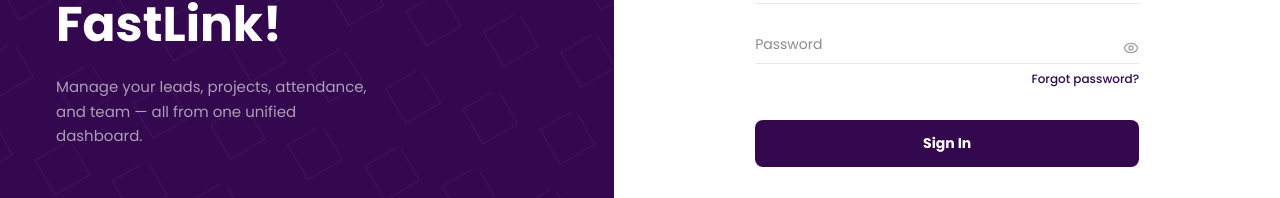
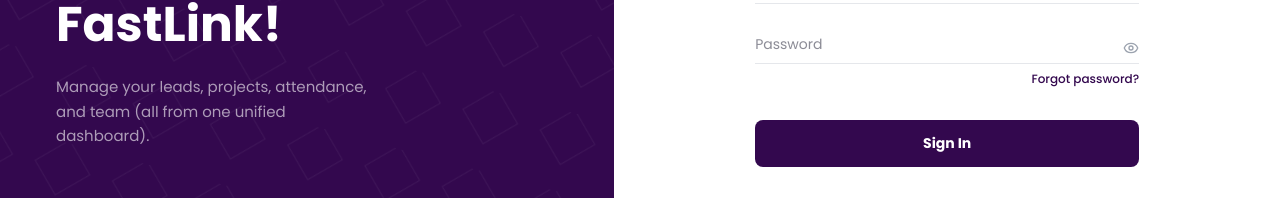
Before and after one commit to P23-Africa-Dev/fastlink-saas, a Next.js app: page / in a window 1280 px wide. Shown: the part 372-570 px from the top of the page. Built offline with nearby package versions, Linux system fonts and the light colour scheme; no server answers.

Commit message:
update text

```diff
--- a/app/page.tsx
+++ b/app/page.tsx
@@ -33,11 +33,11 @@
   const router = useRouter();
   const setAuth = useAuthStore((s) => s.setAuth);
 
-  const [email, setEmail]       = useState("");
+  const [email, setEmail] = useState("");
   const [password, setPassword] = useState("");
-  const [showPw, setShowPw]     = useState(false);
-  const [errors, setErrors]     = useState<FormErrors>({});
-  const [loading, setLoading]   = useState(false);
+  const [showPw, setShowPw] = useState(false);
+  const [errors, setErrors] = useState<FormErrors>({});
+  const [loading, setLoading] = useState(false);
 
   const handleSubmit = async (e: React.FormEvent) => {
     e.preventDefault();
@@ -99,7 +99,7 @@
             Hello<br />FastLink!
           </h1>
           <p className="text-white/60 text-[15px] leading-relaxed max-w-xs">
-            Manage your leads, projects, attendance, and team — all from one unified dashboard.
+            Manage your leads, projects, attendance, and team (all from one unified dashboard).
           </p>
         </div>
 
```
